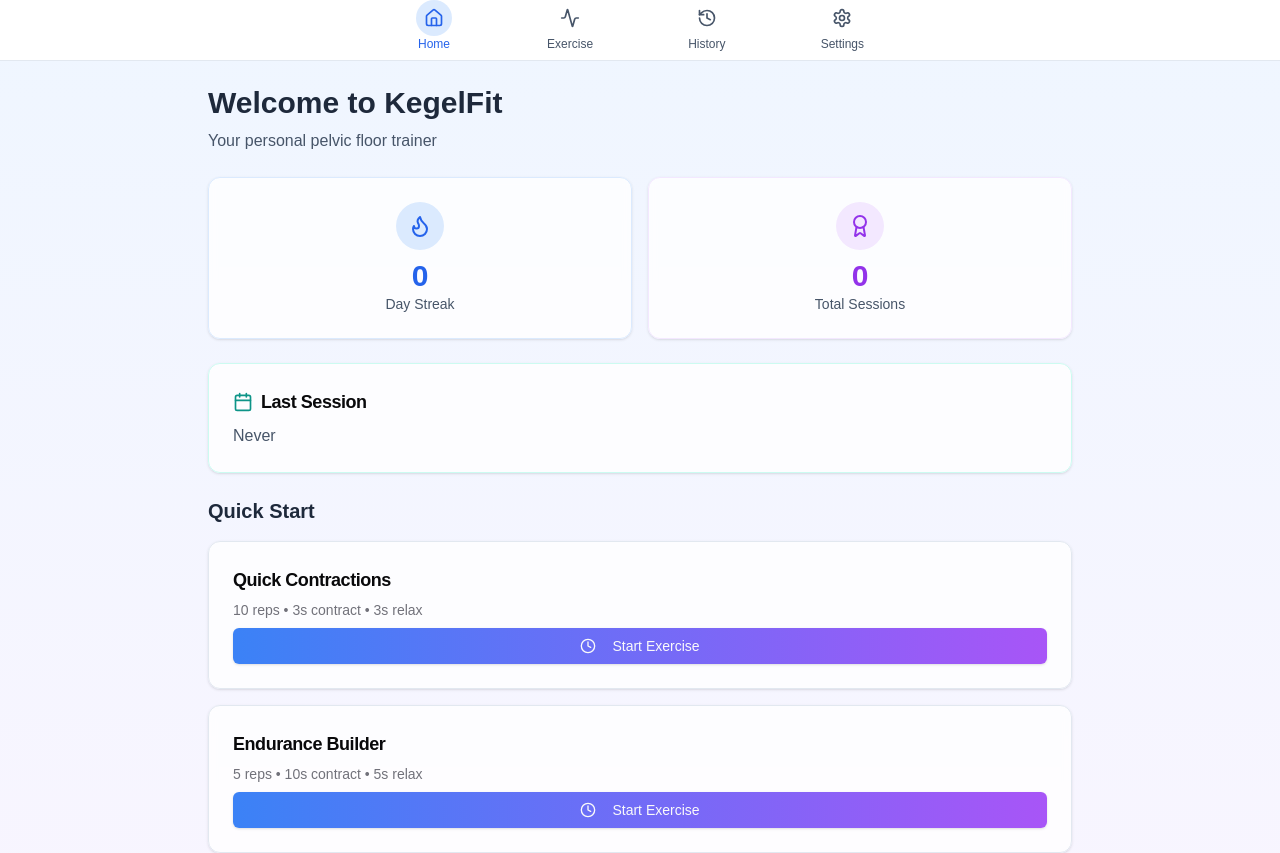
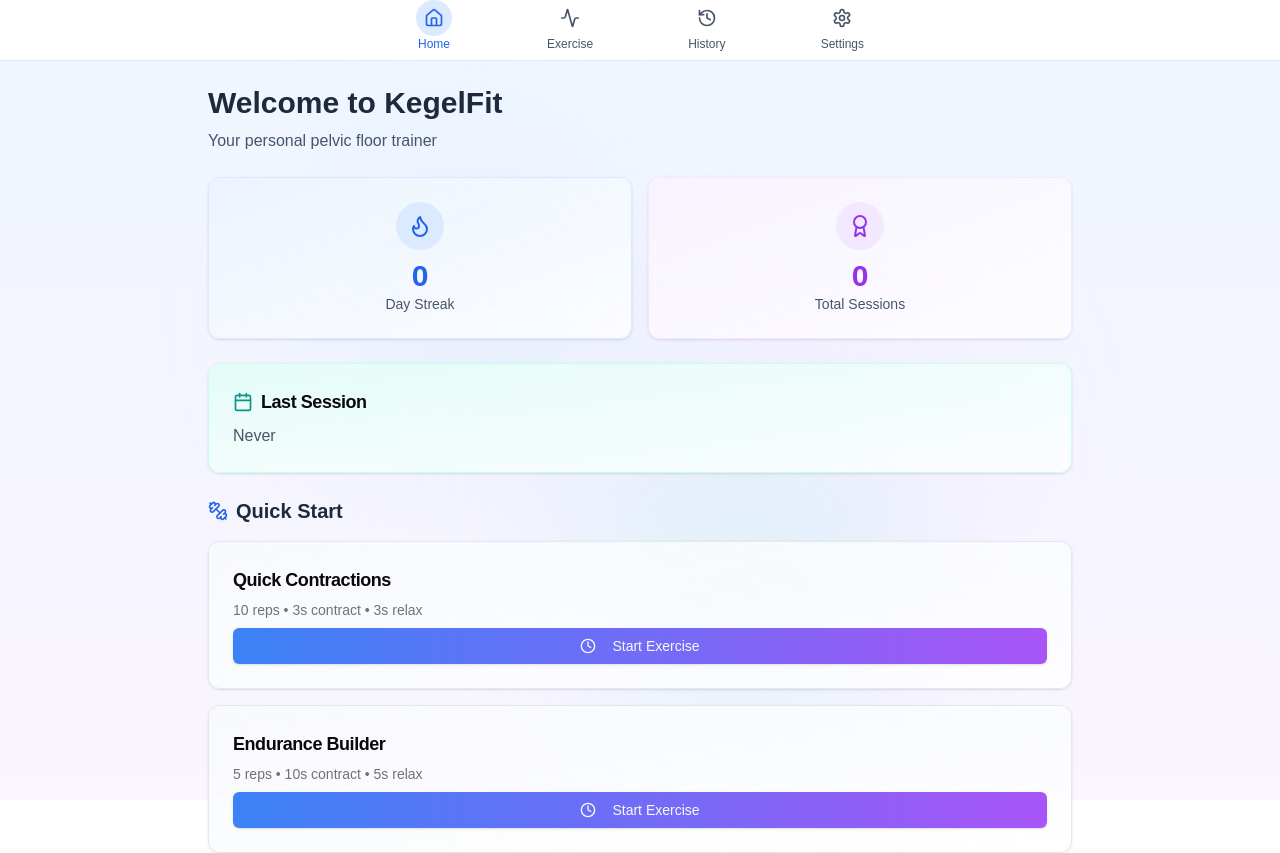
Before and after one commit to blink-new/beautiful-kegel-app-veo58x44, a React (Vite) app: page / in a window 1280 px wide. Shown: the top 853 px of the page. Built offline with nearby package versions, Linux system fonts and the light colour scheme.

Commit message:
Add Beautiful Background Animation to Dashboard

```diff
--- /dev/null
+++ b/src/components/AnimatedBackground.tsx
@@ -0,0 +1,56 @@
+
+import { useEffect, useRef } from 'react'
+import { motion } from 'framer-motion'
+
+const AnimatedBackground = () => {
+  return (
+    <div className="fixed inset-0 -z-10 overflow-hidden">
+      <div className="absolute inset-0 bg-gradient-to-b from-blue-50 to-purple-50 dark:from-slate-900 dark:to-indigo-950" />
+
+      {/* Animated circles */}
+      <motion.div
+        className="absolute top-1/4 left-1/4 w-64 h-64 rounded-full bg-blue-200/20 dark:bg-blue-500/10 blur-3xl"
+        animate={{
+          scale: [1, 1.2, 1],
+          x: [0, 20, 0],
+          y: [0, -20, 0],
+        }}
+        transition={{
+          duration: 15,
+          repeat: Infinity,
+          repeatType: "reverse",
+        }}
+      />
+
+      <motion.div
+        className="absolute bottom-1/4 right-1/4 w-80 h-80 rounded-full bg-purple-200/20 dark:bg-purple-500/10 blur-3xl"
+        animate={{
+          scale: [1, 1.3, 1],
+          x: [0, -30, 0],
+          y: [0, 30, 0],
+        }}
+        transition={{
+          duration: 18,
+          repeat: Infinity,
+          repeatType: "reverse",
+        }}
+      />
+
+      <motion.div
+        className="absolute top-1/2 right-1/3 w-72 h-72 rounded-full bg-teal-200/20 dark:bg-teal-500/10 blur-3xl"
+        animate={{
+          scale: [1, 1.1, 1],
+          x: [0, 40, 0],
+          y: [0, 40, 0],
+        }}
+        transition={{
+          duration: 20,
+          repeat: Infinity,
+          repeatType: "reverse",
+        }}
+      />
+    </div>
+  )
+}
+
+export default AnimatedBackground
--- a/src/components/Layout.tsx
+++ b/src/components/Layout.tsx
@@ -1,11 +1,13 @@
 
 import { Outlet } from 'react-router-dom'
 import Navbar from './Navbar'
+import AnimatedBackground from './AnimatedBackground'
 import { motion } from 'framer-motion'
 
 const Layout = () => {
   return (
-    <div className="min-h-screen bg-gradient-to-b from-blue-50 to-purple-50 dark:from-slate-900 dark:to-indigo-950">
+    <div className="min-h-screen">
+      <AnimatedBackground />
       <Navbar />
       <motion.main
         className="container mx-auto px-4 py-6 max-w-4xl"
--- a/src/pages/Dashboard.tsx
+++ b/src/pages/Dashboard.tsx
@@ -4,7 +4,7 @@ import { Card, CardContent, CardDescription, CardHeader, CardTitle } from '../co
 import { Button } from '../components/ui/button'
 import { Link } from 'react-router-dom'
 import { motion } from 'framer-motion'
-import { Calendar, Flame, Award, Clock } from 'lucide-react'
+import { Calendar, Flame, Award, Clock, Dumbbell } from 'lucide-react'
 
 const Dashboard = () => {
   const { exercises, streakDays, totalSessions, lastSessionDate } = useKegel()
@@ -36,10 +36,15 @@ const Dashboard = () => {
 
   return (
     <div className="space-y-6">
-      <div className="flex flex-col space-y-2">
+      <motion.div
+        className="flex flex-col space-y-2"
+        initial={{ opacity: 0, y: -20 }}
+        animate={{ opacity: 1, y: 0 }}
+        transition={{ duration: 0.6 }}
+      >
         <h1 className="text-3xl font-bold text-slate-800 dark:text-slate-100">Welcome to KegelFit</h1>
         <p className="text-slate-600 dark:text-slate-300">Your personal pelvic floor trainer</p>
-      </div>
+      </motion.div>
 
       <motion.div
         className="grid grid-cols-2 gap-4"
@@ -48,13 +53,25 @@ const Dashboard = () => {
         animate="show"
       >
         <motion.div variants={item}>
-          <Card className="bg-white/80 dark:bg-slate-800/80 backdrop-blur-sm border-blue-100 dark:border-blue-900">
-            <CardContent className="pt-6">
+          <Card className="bg-white/80 dark:bg-slate-800/80 backdrop-blur-sm border-blue-100 dark:border-blue-900 overflow-hidden relative">
+            <div className="absolute inset-0 bg-gradient-to-br from-blue-100/50 to-transparent dark:from-blue-900/20 dark:to-transparent" />
+            <CardContent className="pt-6 relative">
               <div className="flex flex-col items-center justify-center">
-                <div className="bg-blue-100 dark:bg-blue-900 p-3 rounded-full mb-2">
+                <motion.div
+                  className="bg-blue-100 dark:bg-blue-900 p-3 rounded-full mb-2"
+                  whileHover={{ scale: 1.05 }}
+                  whileTap={{ scale: 0.95 }}
+                >
                   <Flame className="h-6 w-6 text-blue-600 dark:text-blue-400" />
-                </div>
-                <h3 className="text-3xl font-bold text-blue-600 dark:text-blue-400">{streakDays}</h3>
+                </motion.div>
+                <motion.h3
+                  className="text-3xl font-bold text-blue-600 dark:text-blue-400"
+                  initial={{ scale: 0.8 }}
+                  animate={{ scale: 1 }}
+                  transition={{ duration: 0.5 }}
+                >
+                  {streakDays}
+                </motion.h3>
                 <p className="text-sm text-slate-600 dark:text-slate-300">Day Streak</p>
               </div>
             </CardContent>
@@ -62,13 +79,25 @@ const Dashboard = () => {
         </motion.div>
 
         <motion.div variants={item}>
-          <Card className="bg-white/80 dark:bg-slate-800/80 backdrop-blur-sm border-purple-100 dark:border-purple-900">
-            <CardContent className="pt-6">
+          <Card className="bg-white/80 dark:bg-slate-800/80 backdrop-blur-sm border-purple-100 dark:border-purple-900 overflow-hidden relative">
+            <div className="absolute inset-0 bg-gradient-to-br from-purple-100/50 to-transparent dark:from-purple-900/20 dark:to-transparent" />
+            <CardContent className="pt-6 relative">
               <div className="flex flex-col items-center justify-center">
-                <div className="bg-purple-100 dark:bg-purple-900 p-3 rounded-full mb-2">
+                <motion.div
+                  className="bg-purple-100 dark:bg-purple-900 p-3 rounded-full mb-2"
+                  whileHover={{ scale: 1.05 }}
+                  whileTap={{ scale: 0.95 }}
+                >
                   <Award className="h-6 w-6 text-purple-600 dark:text-purple-400" />
-                </div>
-                <h3 className="text-3xl font-bold text-purple-600 dark:text-purple-400">{totalSessions}</h3>
+                </motion.div>
+                <motion.h3
+                  className="text-3xl font-bold text-purple-600 dark:text-purple-400"
+                  initial={{ scale: 0.8 }}
+                  animate={{ scale: 1 }}
+                  transition={{ duration: 0.5 }}
+                >
+                  {totalSessions}
+                </motion.h3>
                 <p className="text-sm text-slate-600 dark:text-slate-300">Total Sessions</p>
               </div>
             </CardContent>
@@ -81,14 +110,15 @@ const Dashboard = () => {
         initial="hidden"
         animate="show"
       >
-        <Card className="bg-white/80 dark:bg-slate-800/80 backdrop-blur-sm border-teal-100 dark:border-teal-900">
-          <CardHeader className="pb-2">
+        <Card className="bg-white/80 dark:bg-slate-800/80 backdrop-blur-sm border-teal-100 dark:border-teal-900 overflow-hidden relative">
+          <div className="absolute inset-0 bg-gradient-to-br from-teal-100/50 to-transparent dark:from-teal-900/20 dark:to-transparent" />
+          <CardHeader className="pb-2 relative">
             <CardTitle className="text-lg flex items-center">
               <Calendar className="h-5 w-5 mr-2 text-teal-600 dark:text-teal-400" />
               Last Session
             </CardTitle>
           </CardHeader>
-          <CardContent>
+          <CardContent className="relative">
             <p className="text-slate-600 dark:text-slate-300">{formatDate(lastSessionDate)}</p>
           </CardContent>
         </Card>
@@ -100,20 +130,29 @@ const Dashboard = () => {
         initial="hidden"
         animate="show"
       >
-        <h2 className="text-xl font-semibold text-slate-800 dark:text-slate-100">Quick Start</h2>
+        <h2 className="text-xl font-semibold text-slate-800 dark:text-slate-100 flex items-center">
+          <Dumbbell className="h-5 w-5 mr-2 text-blue-600 dark:text-blue-400" />
+          Quick Start
+        </h2>
 
-        {exercises.slice(0, 3).map((exercise) => (
-          <motion.div key={exercise.id} variants={item}>
-            <Card className="bg-white/80 dark:bg-slate-800/80 backdrop-blur-sm hover:shadow-md transition-shadow border-slate-200 dark:border-slate-700">
-              <CardHeader className="pb-2">
+        {exercises.slice(0, 3).map((exercise, index) => (
+          <motion.div
+            key={exercise.id}
+            variants={item}
+            whileHover={{ y: -5 }}
+            transition={{ type: "spring", stiffness: 300 }}
+          >
+            <Card className="bg-white/80 dark:bg-slate-800/80 backdrop-blur-sm hover:shadow-lg transition-all duration-300 border-slate-200 dark:border-slate-700 overflow-hidden relative">
+              <div className="absolute inset-0 bg-gradient-to-br from-slate-100/50 to-transparent dark:from-slate-800/30 dark:to-transparent" />
+              <CardHeader className="pb-2 relative">
                 <CardTitle className="text-lg">{exercise.name}</CardTitle>
                 <CardDescription>
                   {exercise.repetitions} reps • {exercise.contractTime}s contract • {exercise.relaxTime}s relax
                 </CardDescription>
               </CardHeader>
-              <CardContent>
+              <CardContent className="relative">
                 <Link to={`/exercise?id=${exercise.id}`}>
-                  <Button className="w-full bg-gradient-to-r from-blue-500 to-purple-500 hover:from-blue-600 hover:to-purple-600">
+                  <Button className="w-full bg-gradient-to-r from-blue-500 to-purple-500 hover:from-blue-600 hover:to-purple-600 transition-all duration-300 transform hover:scale-[1.02]">
                     <Clock className="h-4 w-4 mr-2" />
                     Start Exercise
                   </Button>
@@ -123,9 +162,14 @@ const Dashboard = () => {
           </motion.div>
         ))}
 
-        <motion.div variants={item} className="flex justify-center">
+        <motion.div
+          variants={item}
+          className="flex justify-center"
+          whileHover={{ scale: 1.05 }}
+          whileTap={{ scale: 0.95 }}
+        >
           <Link to="/settings">
-            <Button variant="outline" className="mt-2">
+            <Button variant="outline" className="mt-2 border-blue-200 dark:border-blue-800 hover:bg-blue-50 dark:hover:bg-blue-900/30">
               View All Exercises
             </Button>
           </Link>
```
